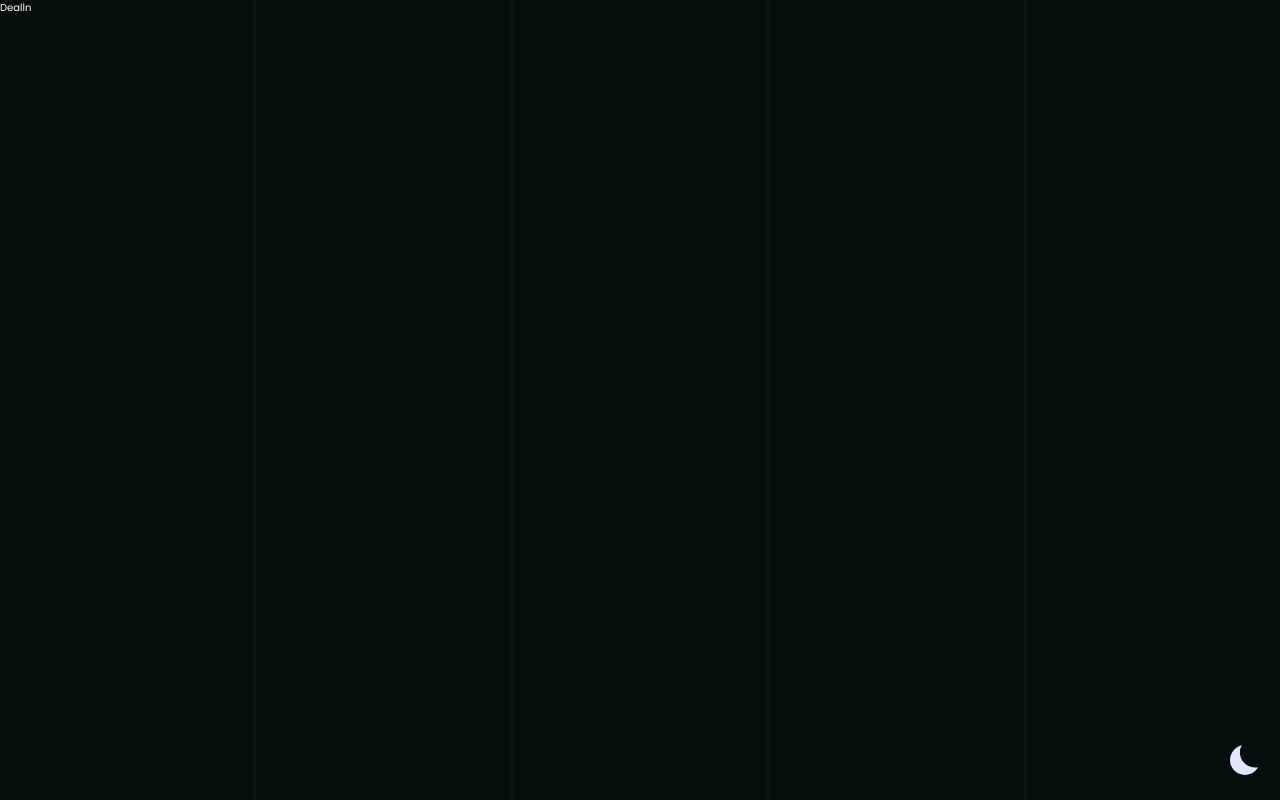
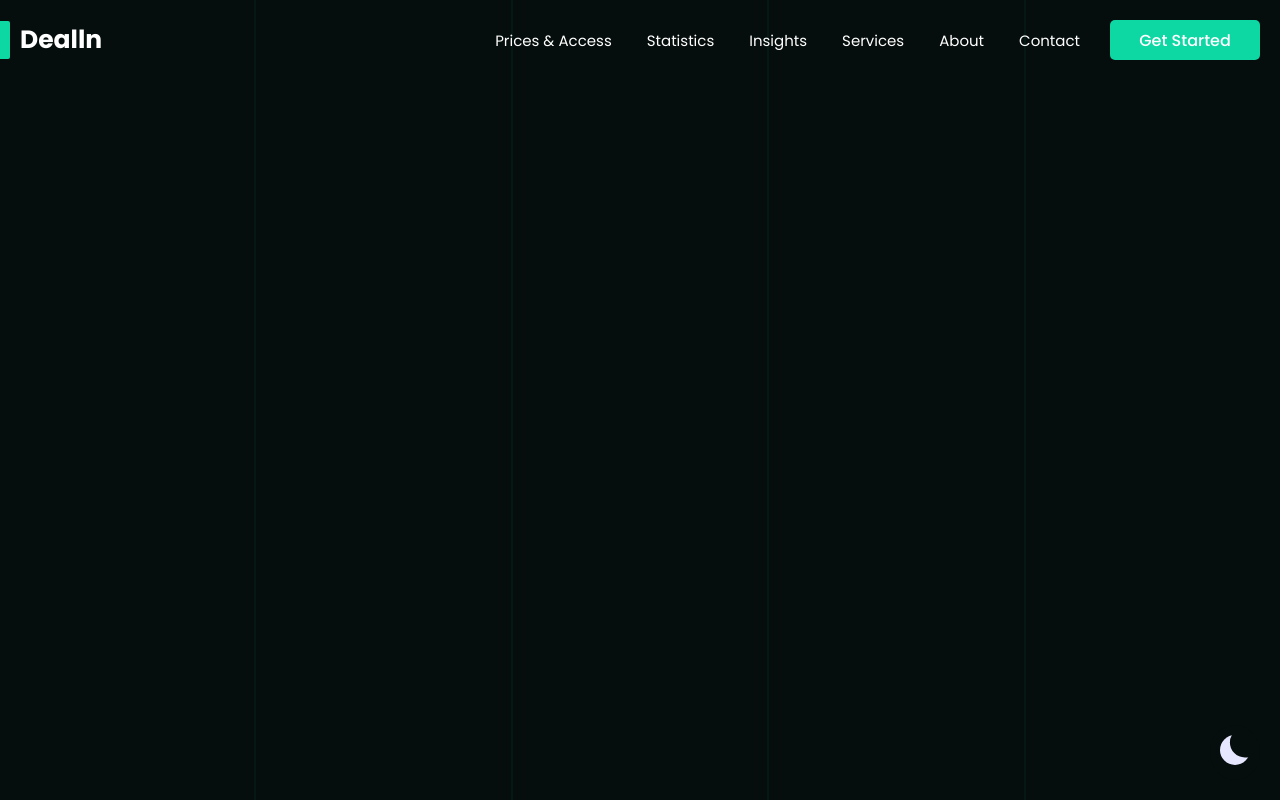
Before and after one commit to SM8UTI/Dealln-Website, a React (Vite) app: page / in a window 1280 px wide. Built offline with nearby package versions, Linux system fonts and the light colour scheme.

Commit message:
header added ( not responsive or not working ) and some bug fixed in theme mode

```diff
--- a/src/components/Header.jsx
+++ b/src/components/Header.jsx
@@ -1,18 +1,35 @@
-import React from "react";
-import { logoName } from "../data/mainData";
+import React, { useState } from "react";
+import { logoName, menuNavigationLinks } from "../data/mainData";
 import { Link } from "react-router-dom";
 
 const Header = ({ tl }) => {
+  const [active, setActive] = useState(true);
   return (
     <div className="header">
       <div className="container">
         <div className="logo">
-        <Link to={"/"}>{logoName}</Link>
+          <Link to={"/"}>{logoName}</Link>
         </div>
         <nav className="menu">
-            <ul className="navigation">
-
-            </ul>
+          <ul className="navigation">
+            {menuNavigationLinks.map((elem, index) => (
+              <li key={index} className="anime-hover">
+                <Link to={elem.link}>{elem.text}</Link>
+              </li>
+            ))}
+          </ul>
+          <Link to={"#"} className="btn">
+            <span>Get Started</span>
+            <span>Get Started</span>
+          </Link>
+          <div
+            className={active ? "hamMenu" : "hamMenu active"}
+            onClick={() => setActive(!active)}
+          >
+            <span></span>
+            <span></span>
+            <span></span>
+          </div>
         </nav>
       </div>
     </div>
--- a/src/data/mainData.jsx
+++ b/src/data/mainData.jsx
@@ -1,3 +1,30 @@
 const logoName = "Dealln";
 
-export { logoName };
+const menuNavigationLinks = [
+  {
+    text: "Prices & Access",
+    link: "#",
+  },
+  {
+    text: "Statistics",
+    link: "#",
+  },
+  {
+    text: "Insights",
+    link: "#",
+  },
+  {
+    text: "Services",
+    link: "#",
+  },
+  {
+    text: "About",
+    link: "#",
+  },
+  {
+    text: "Contact",
+    link: "#",
+  },
+];
+
+export { logoName, menuNavigationLinks };
--- a/src/layout/Home.jsx
+++ b/src/layout/Home.jsx
@@ -10,7 +10,7 @@ const tl = gsap.timeline();
 const Home = () => {
   return (
     <>
-      {/* <Loder tl={tl} /> */}
+      <Loder tl={tl} />
       <FixedElem />
       <DarkLight />
       <Header tl={tl} />
--- a/src/scss/loder.scss
+++ b/src/scss/loder.scss
@@ -11,7 +11,7 @@
   display: grid;
   place-content: center;
 
-  z-index: 9999 !important;
+  z-index: 99999 !important;
   background-color: var(--bg-main);
 
   span {
--- a/src/scss/main.scss
+++ b/src/scss/main.scss
@@ -15,6 +15,7 @@
   --bg-main: #050e0c;
   --bg-primary: #0dd8a4;
   --text: #fff;
+  --btn-text: #fff;
   --button: #0dd8a4;
 }
 
@@ -25,7 +26,37 @@
   --bg-primary: #0dd8a4;
   --text: #344251;
   --sub-text: #a3a3a3;
+  --btn-text: #fff;
   --button: #344251;
+}
+
+$breakpoints-up: (
+  "x-large": 75rem,
+  // 1200
+  "large": 62.5rem,
+  // 1000
+  "small": 48rem,
+  // 768
+  "mobile": 33.875rem,
+  // 432
+);
+
+$breakpoints-down: (
+  "x-large": 74.9375rem,
+  "large": 62.4375rem,
+  "small": 47.937rem,
+  "mobile": 33.8125rem,
+);
+
+@mixin breakpoint-down($size) {
+  @media (max-width: map-get($breakpoints-down,$size)) {
+    @content;
+  }
+}
+@mixin breakpoint($size) {
+  @media (min-width: map-get($breakpoints-up,$size)) {
+    @content;
+  }
 }
 
 *,
@@ -91,6 +122,8 @@ p {
   height: 100%;
   min-height: 100vh;
 
+  z-index: -1;
+
   div {
     width: 2px;
     height: 100%;
@@ -104,6 +137,9 @@ p {
   bottom: 2rem;
   right: 2rem;
   background-color: var(--bg-main);
+  z-index: 9999;
+  padding: 1rem;
+  border-radius: 50%;
   .toggle {
     --size: 3rem;
 
@@ -141,3 +177,187 @@ p {
     }
   }
 }
+
+.anime-hover {
+  width: 100%;
+  height: 100%;
+  max-width: max-content;
+  white-space: nowrap;
+  padding: 0.5rem 0.5rem;
+  position: relative;
+  transition: color 0.6s ease-in-out;
+
+  &::after {
+    content: "";
+    position: absolute;
+    bottom: 0;
+    left: 0;
+    width: 100%;
+    height: 0%;
+    background-color: var(--bg-primary);
+    z-index: -1;
+    transition: height 0.4s cubic-bezier(0.47, 1.64, 0.41, 0.8);
+  }
+
+  &:hover {
+    color: var(--bg-primary);
+    &::after {
+      animation: anime1 1s linear;
+    }
+  }
+
+  @keyframes anime1 {
+    0% {
+      height: 5%;
+      opacity: 1;
+    }
+    50% {
+      height: 100%;
+      opacity: 0.5;
+    }
+    100% {
+      height: 5%;
+      opacity: 1;
+    }
+  }
+}
+
+.btn {
+  width: 150px;
+  height: 40px;
+  font-size: 1.6rem;
+  background-color: var(--bg-primary);
+  color: var(--btn-text);
+  padding: 0.5rem 2rem;
+  display: flex;
+  flex-direction: column;
+  align-items: center;
+  gap: 2rem;
+  text-transform: capitalize;
+  overflow: hidden;
+  font-weight: 500;
+  border-radius: 0.5rem;
+  white-space: nowrap;
+
+  span {
+    translate: 0 -4.2rem;
+    transition: all 0.6s cubic-bezier(0.47, 1.64, 0.41, 0.8);
+  }
+
+  &:hover {
+    span {
+      translate: 0 0;
+    }
+  }
+}
+
+// header
+
+.header {
+  padding: 1rem;
+
+  .container {
+    display: flex;
+    align-items: center;
+    justify-content: space-between;
+    padding: 1rem;
+
+    .menu {
+      --gap: 2.5rem;
+      display: flex;
+      align-items: center;
+      gap: var(--gap);
+      font-size: 1.5rem;
+      font-weight: 400;
+      .navigation {
+        display: flex;
+        align-items: center;
+        gap: var(--gap);
+      }
+    }
+
+    @include breakpoint-down(large) {
+      .menu {
+        .navigation {
+          display: none;
+        }
+      }
+    }
+
+    @include breakpoint-down(mobile) {
+      padding: 0;
+      .logo {
+        &::after {
+          left: -2.4rem !important;
+        }
+      }
+      .btn {
+        display: none;
+      }
+    }
+  }
+
+  .hamMenu {
+    display: none;
+    width: 50px;
+    aspect-ratio: 1;
+    padding: 0.8rem;
+    align-items: center;
+    justify-content: center;
+    gap: 8px;
+    flex-direction: column;
+    cursor: pointer;
+    z-index: 9999;
+
+    @include breakpoint-down(large) {
+      display: flex;
+    }
+
+    span {
+      display: inline-block;
+      width: 100%;
+      height: 0.3rem;
+      background-color: var(--bg-primary);
+      border-radius: 1rem;
+      transform-origin: 2px 2px;
+      &:nth-child(2) {
+        translate: 6px 0;
+      }
+
+      transition: all 0.5s ease-in-out;
+    }
+  }
+
+  .hamMenu.active {
+    span {
+      &:nth-child(2) {
+        opacity: 0;
+      }
+
+      &:first-child {
+        rotate: 45deg;
+      }
+
+      &:last-child {
+        rotate: -45deg;
+      }
+    }
+  }
+}
+
+.logo {
+  font-size: 2.5rem;
+  font-weight: 700;
+  position: relative;
+  &::after {
+    content: "";
+    position: absolute;
+    top: 0;
+    left: -3rem;
+    width: 20px;
+    height: 100%;
+    background-color: var(--bg-primary);
+    z-index: 1;
+    border-radius: 2px;
+  }
+}
```
